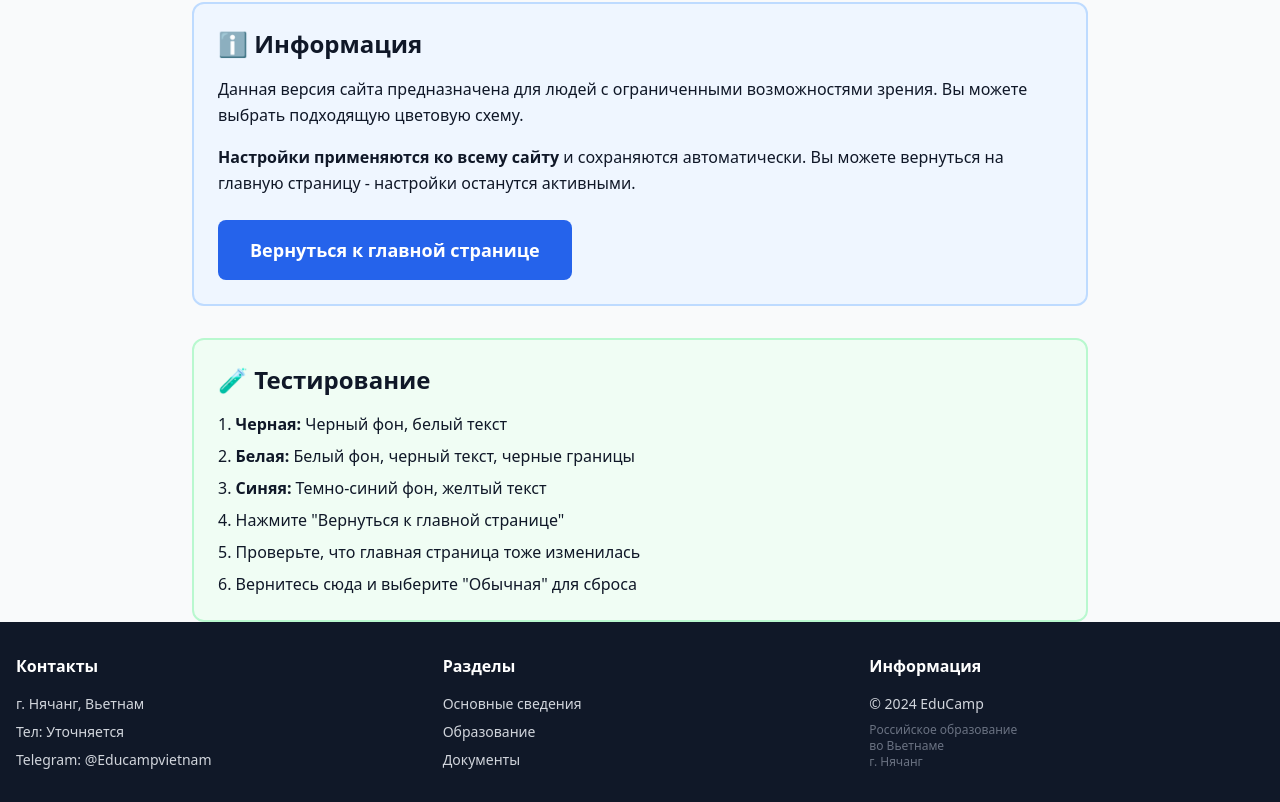
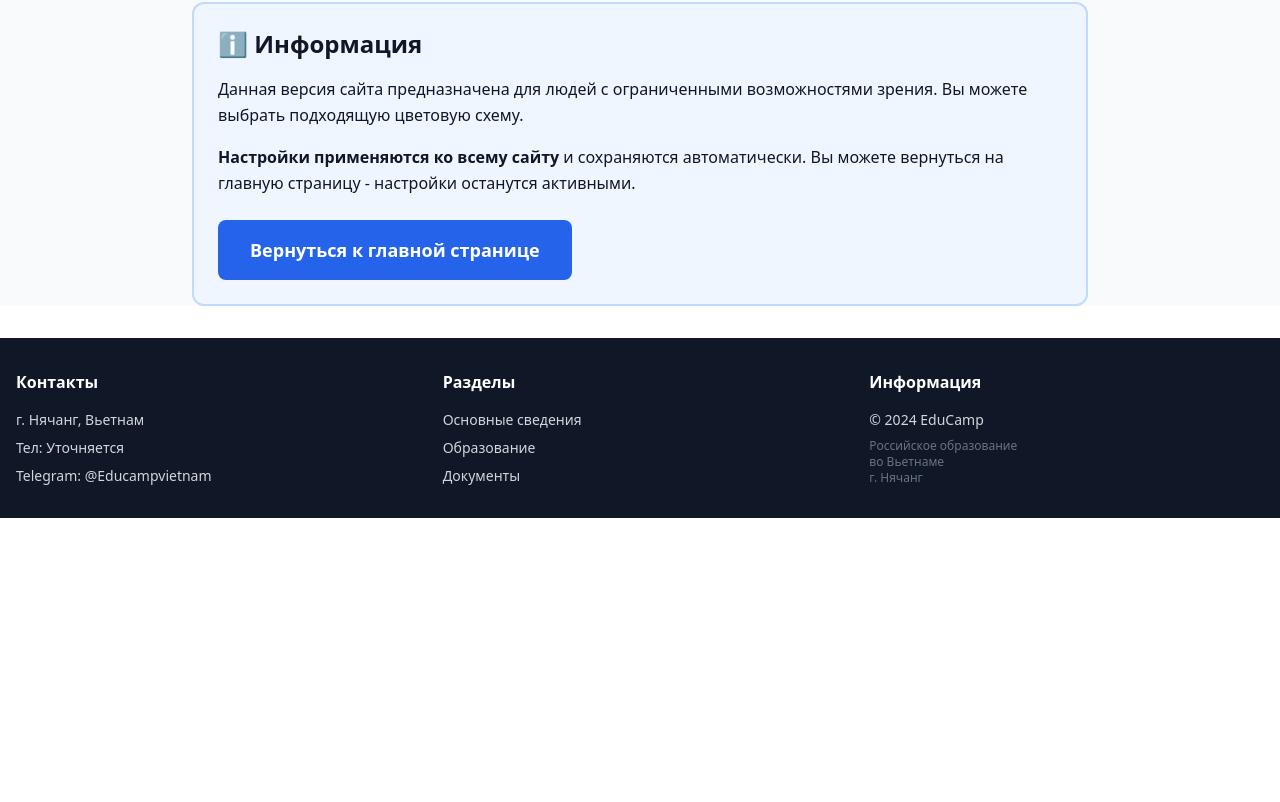
Before and after one commit to Horman69/school-website, a Next.js app: page /accessible in a window 1280 px wide. Shown: the part 599-1401 px from the top of the page. After the commit the page ends 1117 px from the top, so only its background shows below. Built offline with nearby package versions, Linux system fonts and the light colour scheme.

Commit message:
Удалить раздел тестирования со страницы версии для слабовидящих

```diff
--- a/app/accessible/page.tsx
+++ b/app/accessible/page.tsx
@@ -10,8 +10,8 @@ export default function AccessibleVersion() {
 
     const getButtonClasses = (isActive: boolean) => {
         return `px-6 py-3 rounded-lg font-bold transition-all border-2 ${isActive
-                ? 'bg-primary-600 text-white border-primary-600 ring-2 ring-primary-300'
-                : 'bg-gray-100 text-gray-900 border-gray-300 hover:bg-gray-200'
+            ? 'bg-primary-600 text-white border-primary-600 ring-2 ring-primary-300'
+            : 'bg-gray-100 text-gray-900 border-gray-300 hover:bg-gray-200'
             }`;
     };
 
@@ -53,19 +53,6 @@ export default function AccessibleVersion() {
             return 'bg-blue-800 border-yellow-600 text-yellow-300';
         }
         return 'bg-blue-50 border-blue-200 text-gray-900';
-    };
-
-    const getTestCardClasses = () => {
-        if (colorScheme === 'black') {
-            return 'bg-gray-800 border-gray-600 text-white';
-        }
-        if (colorScheme === 'white') {
-            return 'bg-white border-black text-black';
-        }
-        if (colorScheme === 'blue') {
-            return 'bg-blue-800 border-yellow-600 text-yellow-300';
-        }
-        return 'bg-green-50 border-green-200 text-gray-900';
     };
 
     return (
@@ -159,20 +146,6 @@ export default function AccessibleVersion() {
                         </Link>
                     </div>
 
-                    {/* Test Instructions */}
-                    <div className={`${getTestCardClasses()} border-2 rounded-xl p-6`}>
-                        <h2 className="text-2xl font-bold mb-4">
-                            🧪 Тестирование
-                        </h2>
-                        <ol className="list-decimal list-inside space-y-2">
-                            <li><strong>Черная:</strong> Черный фон, белый текст</li>
-                            <li><strong>Белая:</strong> Белый фон, черный текст, черные границы</li>
-                            <li><strong>Синяя:</strong> Темно-синий фон, желтый текст</li>
-                            <li>Нажмите "Вернуться к главной странице"</li>
-                            <li>Проверьте, что главная страница тоже изменилась</li>
-                            <li>Вернитесь сюда и выберите "Обычная" для сброса</li>
-                        </ol>
-                    </div>
                 </div>
             </PageContainer>
         </div>
```
